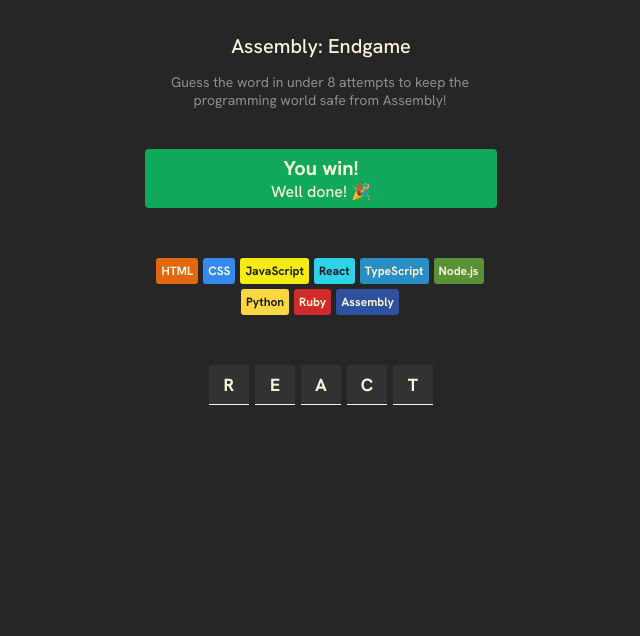
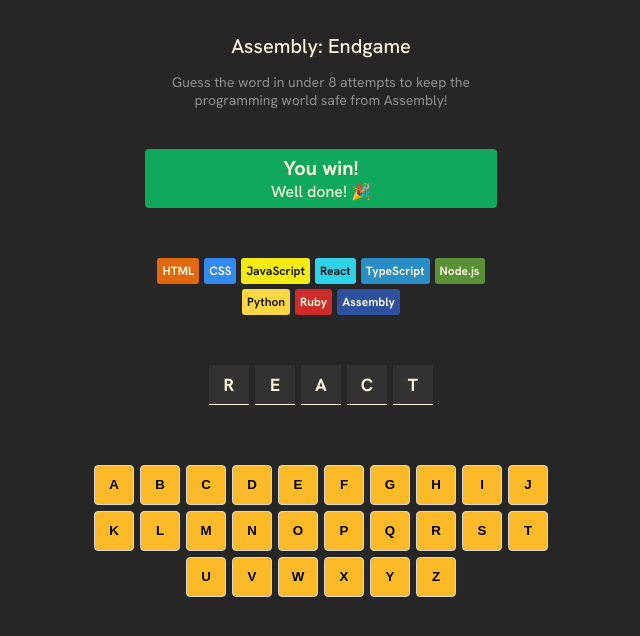
Before and after one commit to glekaa/assembly-endgame, a React (Vite) app: page / in a window 1280 px wide. Shown: the top 636 px of the page, without its empty margins (319-959 px from the left). Built offline with nearby package versions, Linux system fonts and the light colour scheme.

Commit message:
feat: add keyboard section

```diff
--- a/src/App.tsx
+++ b/src/App.tsx
@@ -8,15 +8,13 @@
      * Goal: Build out the main parts of our app
      *
      * Challenge:
-     * 1. Save a "currentWord" in state. Initialize as "react".
-     * 2. Map over the letters of the word (you'll need to turn
-     *    the string into an array of letters first) and display
-     *    each one as a <span>. Capitalize the letters when
-     *    displaying them.
-     * 3. Style to look like the design. You can get the underline
-     *    effect on the box using `border-bottom`.
+     * Display the keyboard ⌨️. Use <button>s for each letter
+     * since it'll need to be clickable and tab-accessible.
      */
     const [currentWord, setCurrentWord] = useState("react")
+
+    const alphabet = "abcdefghijklmnopqrstuvwxyz"
+
     const letterElements: JSX.Element[] = currentWord.split("").map((letter: string, index: number) =>
         <span key={index}>{letter.toUpperCase()}</span>
     )
@@ -25,6 +23,10 @@
         <div style={{backgroundColor: language.backgroundColor, color: language.color}} key={language.name}>
             {language.name}
         </div>
+    )
+
+    const keyboardElements: JSX.Element[] = alphabet.split("").map((letter: string) =>
+        <button>{letter.toUpperCase()}</button>
     )
 
     return (
@@ -43,6 +45,9 @@
             <section className="word-input">
                 {letterElements}
             </section>
+            <section className="keyboard">
+                {keyboardElements}
+            </section>
         </main>
     )
 }
--- a/src/index.css
+++ b/src/index.css
@@ -15,6 +15,7 @@
 
 header {
   text-align: center;
+  margin-bottom: 40px;
 }
 
 header > h1 {
@@ -27,10 +28,10 @@
   font-size: 0.875rem;
   max-width: 350px;
   color: #8E8E8E;
+  margin: 0 auto;
 }
 
 .alert {
-  margin-top: 40px;
   background-color: #10A95B;
   border-radius: 4px;
   color: #F9F4DA;
@@ -40,6 +41,7 @@
   flex-direction: column;
   align-items: center;
   justify-content: center;
+  margin: 0 auto 50px auto;
 }
 
 .alert > h2 {
@@ -59,7 +61,7 @@
   justify-content: center;
   flex-wrap: wrap;
   gap: 5px;
-  margin-top: 50px;
+  margin: 0 auto 50px auto;
 }
 
 .chips > div {
@@ -70,10 +72,11 @@
 }
 
 .word-input {
-  margin-top: 50px;
+
   display: flex;
   gap: 6px;
   justify-content: center;
+  margin-bottom: 60px;
 }
 
 .word-input > span {
@@ -89,3 +92,21 @@
   width: 40px;
   border-bottom: #F9F4DA 1px solid;
 }
+
+.keyboard {
+  display: flex;
+  flex-wrap: wrap;
+  justify-content: center;
+  gap: 6px;
+  max-width: 480px;
+}
+
+.keyboard > button {
+  width: 40px;
+  height: 40px;
+  font-weight: 600;
+  border-radius: 4px;
+  border: #D7D7D7 1px solid;
+  background-color: #FCBA29;
+  cursor: pointer;
+}
```
